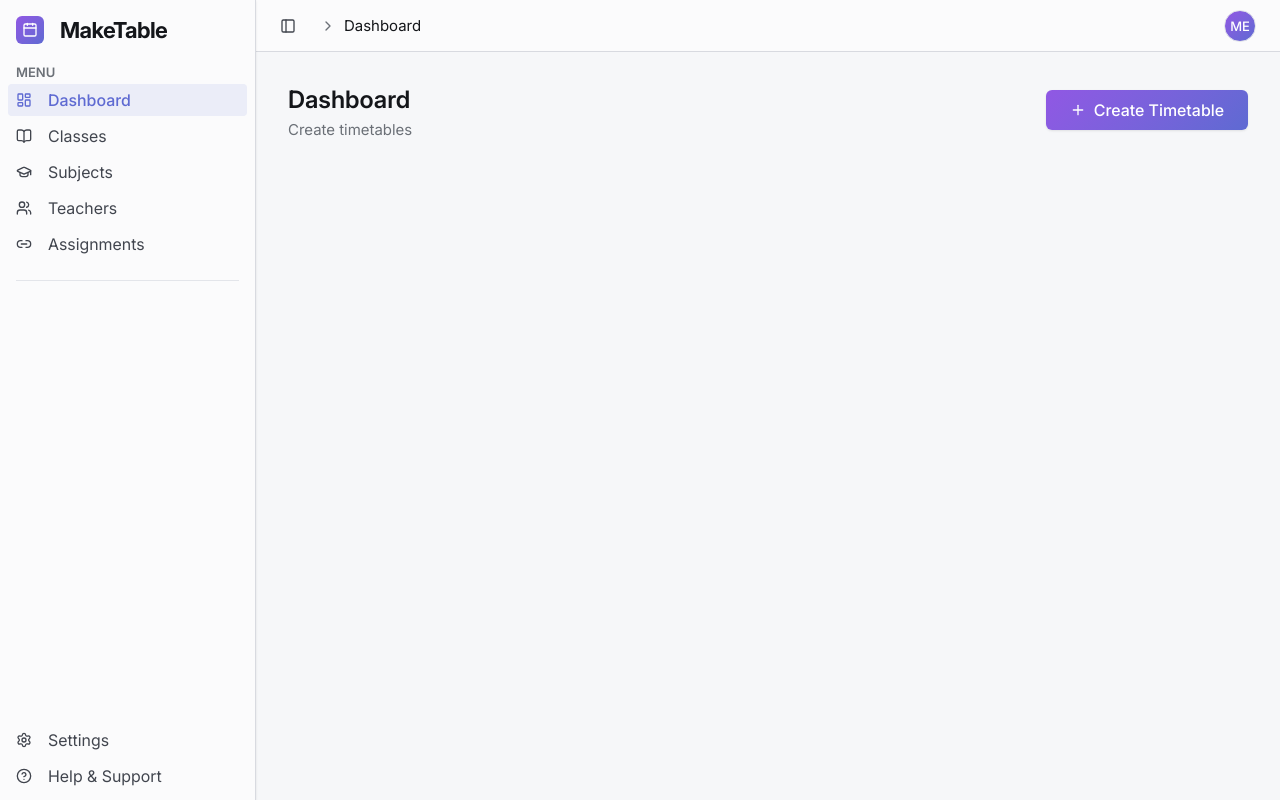
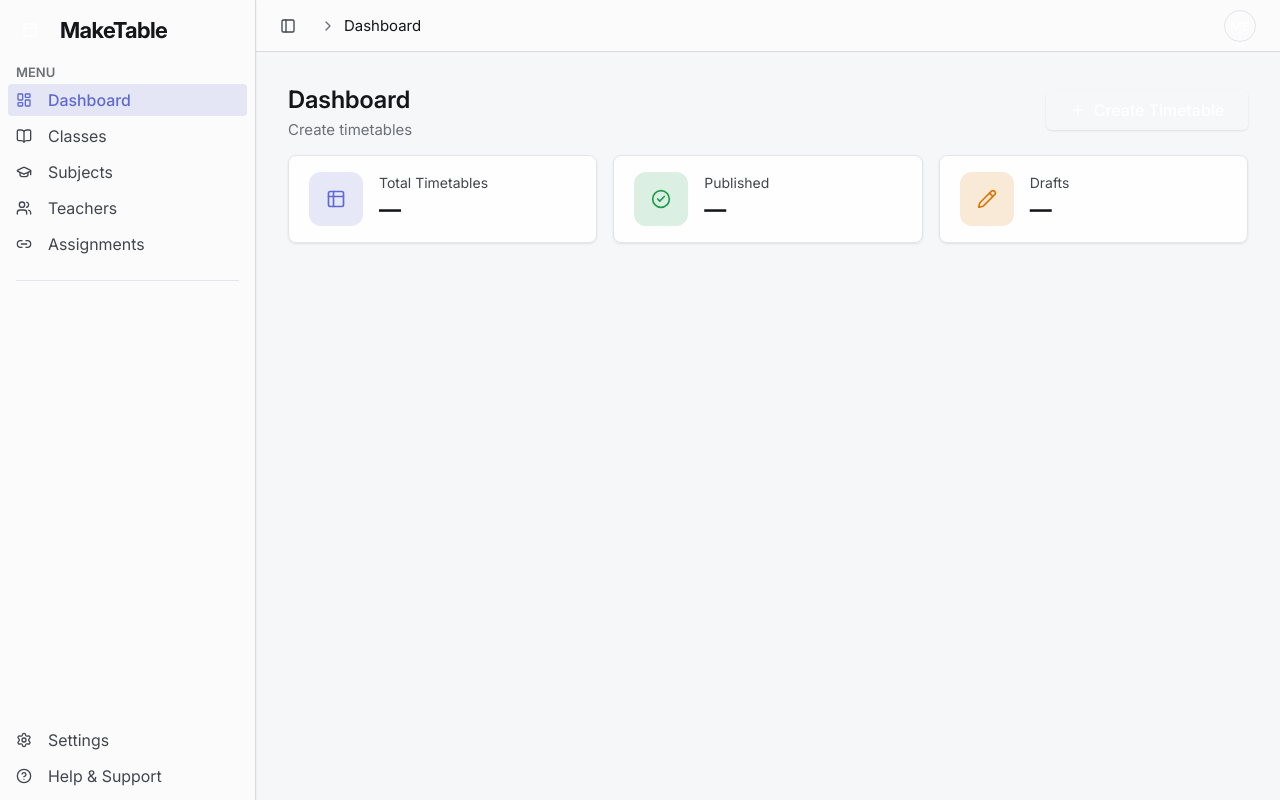
Before and after one commit to asifali411/Make-Table-App, a React (Vite) app: page /dashboard in a window 1280 px wide. Built offline with nearby package versions, Linux system fonts and the light colour scheme.

Commit message:
feat: added summary grid in dashboard

```diff
--- /dev/null
+++ b/src/features/dashboard/components/summaryGrid/SummaryGrid.module.css
@@ -0,0 +1,69 @@
+.detailsGrid {
+  display: grid;
+  grid-template-columns: repeat(auto-fit, minmax(250px, 1fr));
+  gap: var(--space-4);
+}
+
+.gridItem {
+  display: flex;
+  gap: var(--space-4);
+  background: color-mix(in srgb, var(--color-card) 85%, transparent);
+  border: 1px solid var(--color-border-secondary);
+  border-radius: var(--radius-card);
+  padding: var(--space-4) var(--space-5);
+  cursor: default;
+  transition:
+    transform var(--transition-base),
+    box-shadow var(--transition-base),
+    background var(--transition-base);
+  box-shadow: var(--shadow-soft);
+}
+
+.gridItem:hover {
+  transform: translateY(-1px);
+  background: color-mix(in srgb, var(--color-card) 92%, transparent);
+  box-shadow: var(--shadow-hard);
+}
+
+.detailsGrid__info {
+  line-height: 1.5;
+}
+
+.detailsGrid__info p {
+  color: var(--color-text-secondary);
+  font-size: var(--font-size-sm);
+  margin: 0;
+}
+
+.detailsGrid__info h4 {
+  color: var(--color-text-primary);
+  font-size: var(--font-size-xl);
+  margin: 0;
+}
+
+.detailsGrid__icon {
+  aspect-ratio: 1/1;
+  display: flex;
+  align-items: center;
+  justify-content: center;
+
+  padding: var(--space-3);
+  border-radius: var(--radius-panel);
+
+  background: var(--color-primary-highlight);
+  color: var(--color-primary);
+
+  backdrop-filter: blur(8px);
+  -webkit-backdrop-filter: blur(8px);
+}
+
+/* Variants */
+.publishedTb {
+  background: var(--color-success-highlight);
+  color: var(--color-success);
+}
+
+.draftTb {
+  background: var(--color-warning-highlight);
+  color: var(--color-warning);
+}
--- /dev/null
+++ b/src/features/dashboard/components/summaryGrid/SummaryGrid.tsx
@@ -0,0 +1,48 @@
+import styles from "./SummaryGrid.module.css";
+import { Table2, CircleCheck, Pencil } from "lucide-react";
+interface SummaryDataType {
+  total?: number;
+  published?: number;
+  drafts?: number;
+}
+interface Props {
+  data?: SummaryDataType;
+}
+
+const SummaryGrid = ({ data }: Props) => {
+  const iconSize = 20;
+  const iconStrokeWidth = 2;
+  return (
+    <div className={`${styles.detailsGrid} stagger-children`}>
+      <div className={styles.gridItem}>
+        <div className={styles.detailsGrid__icon}>
+          <Table2 size={iconSize} strokeWidth={iconStrokeWidth} />
+        </div>
+        <div className={styles.detailsGrid__info}>
+          <p>Total Timetables</p>
+          <h4>{data?.total ?? "—"}</h4>
+        </div>
+      </div>
+      <div className={styles.gridItem}>
+        <div className={`${styles.detailsGrid__icon} ${styles.publishedTb}`}>
+          <CircleCheck size={iconSize} strokeWidth={iconStrokeWidth} />
+        </div>
+        <div className={styles.detailsGrid__info}>
+          <p>Published</p>
+          <h4>{data?.published ?? "—"}</h4>{" "}
+        </div>
+      </div>
+      <div className={styles.gridItem}>
+        <div className={`${styles.detailsGrid__icon} ${styles.draftTb}`}>
+          <Pencil size={iconSize} strokeWidth={iconStrokeWidth} />
+        </div>
+        <div className={styles.detailsGrid__info}>
+          <p>Drafts</p>
+          <h4>{data?.drafts ?? "—"}</h4>
+        </div>
+      </div>
+    </div>
+  );
+};
+
+export default SummaryGrid;
--- a/src/features/dashboard/pages/Dashboard.tsx
+++ b/src/features/dashboard/pages/Dashboard.tsx
@@ -1,5 +1,6 @@
 import styles from "../styles/Dashboard.module.css";
 import { Plus } from "lucide-react";
+import SummaryGrid from "../components/summaryGrid/SummaryGrid";
 const Dashboard = () => {
   return (
     <div>
@@ -18,6 +19,7 @@ const Dashboard = () => {
           Create Timetable
         </button>
       </header>
+      <SummaryGrid />
     </div>
   );
 };
--- a/src/styles/theme.css
+++ b/src/styles/theme.css
@@ -1,88 +1,111 @@
 :root {
-  --color-gradient-primary:   linear-gradient(
-    135deg,
-    color-mix(in srgb, hsl(270 70% 60%) 80%,
-    var(--color-accent)), var(--color-primary));
-  --color-primary-highlight:  color-mix(in srgb, var(--color-primary) 10%, transparent);
-  --color-error-highlight:    color-mix(in srgb, var(--color-error) 10%, transparent);
+  --color-primary-highlight: color-mix(
+    in srgb,
+    var(--color-primary) 15%,
+    transparent
+  );
+  --color-success-highlight: color-mix(
+    in srgb,
+    var(--color-success) 15%,
+    transparent
+  );
+  --color-warning-highlight: color-mix(
+    in srgb,
+    var(--color-warning) 15%,
+    transparent
+  );
+  --color-error-highlight: color-mix(
+    in srgb,
+    var(--color-error) 15%,
+    transparent
+  );
+  --color-info-highlight: color-mix(
+    in srgb,
+    var(--color-info) 15%,
+    transparent
+  );
 }
 
-:root, [data-theme="light"] {
-  --color-primary:         #5e6ad2;
-  --color-accent:          #6e6ff2;
-  --color-accent-hover:    #8285ff;
-  --color-lavendar:        #7a7fad;
+:root,
+[data-theme="light"] {
+  --color-primary: #5e6ad2;
+  --color-accent: #6e6ff2;
+  --color-accent-hover: #8285ff;
+  --color-lavendar: #7a7fad;
 
-  --color-success:         #1f9d4a;
-  --color-success-badge:   #10b981;
-  --color-warning:         #d97706;
-  --color-warning-badge:   #f59e0b;
-  --color-error:           #dc2626;
-  --color-error-badge:     #ef4444;
-  --color-info:            #2563eb;
-  --color-info-badge:      #3b82f6;
-  --color-badge:           #10b981;
+  --color-success: #1f9d4a;
+  --color-success-badge: #10b981;
+  --color-warning: #d97706;
+  --color-warning-badge: #f59e0b;
+  --color-error: #dc2626;
+  --color-error-badge: #ef4444;
+  --color-info: #2563eb;
+  --color-info-badge: #3b82f6;
+  --color-badge: #10b981;
 
-  --color-border-primary:   #d8dae0;
+  --color-border-primary: #d8dae0;
   --color-border-secondary: #e3e5ea;
-  --color-border-tertiary:  #ececf0;
-  --color-border-light:     #e6e6e6;
-  --color-border-neutral:   #d0d6e0;
-  --color-border-focus:     var(--color-accent);
+  --color-border-tertiary: #ececf0;
+  --color-border-light: #e6e6e6;
+  --color-border-neutral: #d0d6e0;
+  --color-border-focus: var(--color-accent);
 
-  --color-bg:              #f6f7f9;
-  --color-surface:         #fbfbfc;
-  --color-surface-hover:   #f0f1f4;
-  --color-card:            #ffffff;
-  --color-overlay:         rgba(15, 17, 21, 0.12);
+  --color-bg: #f6f7f9;
+  --color-surface: #fbfbfc;
+  --color-surface-hover: #f0f1f4;
+  --color-card: #ffffff;
+  --color-overlay: rgba(15, 17, 21, 0.12);
 
-  --color-text-primary:    #14161a;
-  --color-text-secondary:  #41454e;
-  --color-text-tertiary:   #6b7077;
+  --color-text-primary: #14161a;
+  --color-text-secondary: #41454e;
+  --color-text-tertiary: #6b7077;
   --color-text-quaternary: #9498a0;
-  --color-text-inverse:    #ffffff;
+  --color-text-inverse: #ffffff;
 
-  --shadow-soft:  0 1px 3px rgba(15, 17, 21, 0.06), 0 1px 2px rgba(15, 17, 21, 0.04);
-  --shadow-hard:  0 4px 12px rgba(15, 17, 21, 0.16), 0 2px 4px rgba(15, 17, 21, 0.08);
-  --shadow-float: 0 16px 40px rgba(15, 17, 21, 0.14), 0 4px 12px rgba(15, 17, 21, 0.06);
+  --shadow-soft:
+    0 1px 3px rgba(15, 17, 21, 0.06), 0 1px 2px rgba(15, 17, 21, 0.04);
+  --shadow-hard:
+    0 4px 12px rgba(15, 17, 21, 0.16), 0 2px 4px rgba(15, 17, 21, 0.08);
+  --shadow-float:
+    0 16px 40px rgba(15, 17, 21, 0.14), 0 4px 12px rgba(15, 17, 21, 0.06);
 }
 
 [data-theme="dark"] {
-  --color-primary:         #5e6ad2;
-  --color-accent:          #7170ff;
-  --color-accent-hover:    #8b8dff;
-  --color-lavendar:        #8b90be;
+  --color-primary: #5e6ad2;
+  --color-accent: #7170ff;
+  --color-accent-hover: #8b8dff;
+  --color-lavendar: #8b90be;
 
-  --color-success:         #34d058;
-  --color-success-badge:   #059669;
-  --color-warning:         #fbbf24;
-  --color-warning-badge:   #d97706;
-  --color-error:           #f87171;
-  --color-error-badge:     #dc2626;
-  --color-info:            #60a5fa;
-  --color-info-badge:      #3b82f6;
-  --color-badge:           #059669;
+  --color-success: #34d058;
+  --color-success-badge: #059669;
+  --color-warning: #fbbf24;
+  --color-warning-badge: #d97706;
+  --color-error: #f87171;
+  --color-error-badge: #dc2626;
+  --color-info: #60a5fa;
+  --color-info-badge: #3b82f6;
+  --color-badge: #059669;
 
-  --color-border-primary:   #2a2c33;
+  --color-border-primary: #2a2c33;
   --color-border-secondary: #34363e;
-  --color-border-tertiary:  #3e4049;
-  --color-border-light:     #2a2b30;
-  --color-border-neutral:   #3a3d47;
-  --color-border-focus:     var(--color-accent);
+  --color-border-tertiary: #3e4049;
+  --color-border-light: #2a2b30;
+  --color-border-neutral: #3a3d47;
+  --color-border-focus: var(--color-accent);
 
-  --color-bg:              #0b0c0e;
-  --color-surface:         #16171c;
-  --color-surface-hover:   #1d1e25;
-  --color-card:            #1e1f26;
-  --color-overlay:         rgba(0, 0, 0, 0.45);
+  --color-bg: #0b0c0e;
+  --color-surface: #16171c;
+  --color-surface-hover: #1d1e25;
+  --color-card: #1e1f26;
+  --color-overlay: rgba(0, 0, 0, 0.45);
 
-  --color-text-primary:    #eef0f2;
-  --color-text-secondary:  #a3a8b2;
-  --color-text-tertiary:   #767b85;
+  --color-text-primary: #eef0f2;
+  --color-text-secondary: #a3a8b2;
+  --color-text-tertiary: #767b85;
   --color-text-quaternary: #4f5460;
-  --color-text-inverse:    #14161a;
+  --color-text-inverse: #14161a;
 
-  --shadow-soft:  0 1px 3px rgba(0, 0, 0, 0.3), 0 1px 2px rgba(0, 0, 0, 0.2);
-  --shadow-hard:  0 4px 12px rgba(0, 0, 0, 0.5), 0 2px 6px rgba(0, 0, 0, 0.3);
+  --shadow-soft: 0 1px 3px rgba(0, 0, 0, 0.3), 0 1px 2px rgba(0, 0, 0, 0.2);
+  --shadow-hard: 0 4px 12px rgba(0, 0, 0, 0.5), 0 2px 6px rgba(0, 0, 0, 0.3);
   --shadow-float: 0 16px 40px rgba(0, 0, 0, 0.6), 0 4px 12px rgba(0, 0, 0, 0.3);
 }
```
